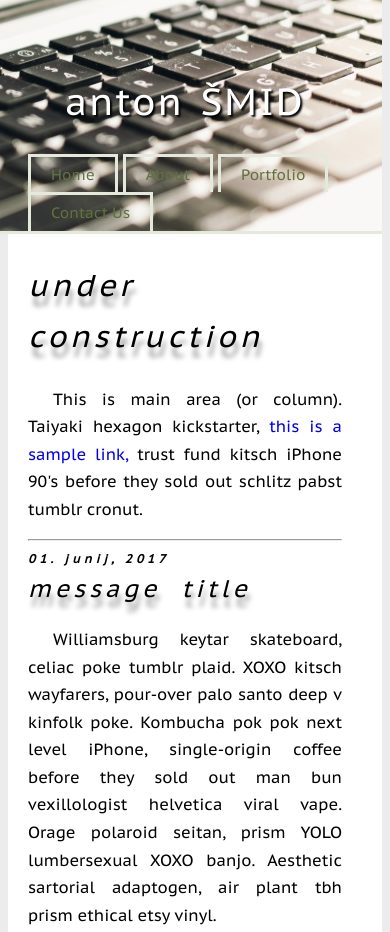
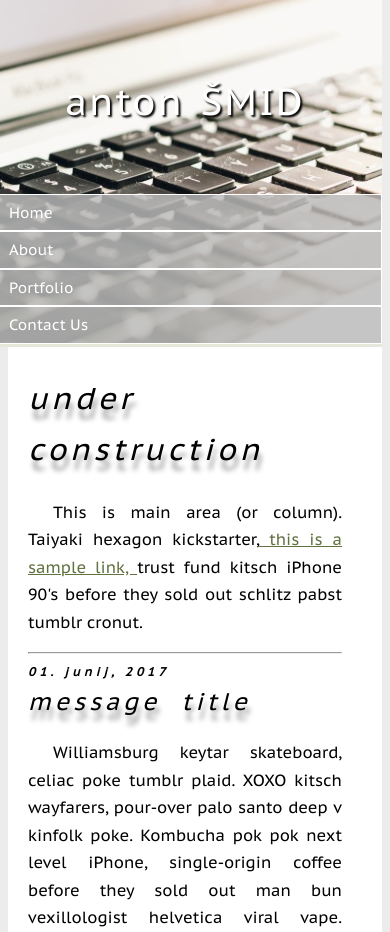
Before and after one commit to AntonSmid/AntonSmid.github.io, a plain HTML site: page index.html in a window 390 px wide. Shown: the top 932 px of the page. Drawn offline with Linux system fonts and the light colour scheme.

Commit message:
popravljena tudi navigacija

```diff
--- a/css/screen.css
+++ b/css/screen.css
@@ -14,34 +14,24 @@
 /* End Custom fonts */
 
 html {
-//    background-color: #869960;
     background-color: #ececec;
     line-height: 1.7;
 }
 
 body {
-//font-family: Tahoma, sans-serif;
-//    font-family: Georgia, "Times New Roman", serif;
     font-family: "PTSans"; Arial, sans-serif;
     font-size: 15px;
     margin-top: 0;
-//    padding-top: 0;
 }
-
-
 
 .container {
     max-width: 980px;
     margin-top: 0;
     margin-left: auto;
     margin-right: auto;
-//    background: url(../images/color-tile1.png) left bottom repeat-x, #fff url(../images/color-tile1.png) left top repeat-x;
     background-color: #fff;
-   // background-image: url(../images/color-tile.png);
-   // background-repeat: repeat-x;
     padding-top: 0px;
     padding-left: 40px;
- //   padding-right: 40px;
     box-sizing: border-box;
 }
 
@@ -51,13 +41,11 @@ header {
     padding-left: 0;
     margin-left: -40px;
     padding-top: 70px;
-//    color: #617140;
     color: white;
     background-image: url(../images/artem-sapegin-176819.jpg);
     border-bottom: 3px solid #e5e9dc;
     background-position: right bottom;
     background-repeat: no-repeat;
-
 }
 
 header h1 {
@@ -102,7 +90,7 @@ header p {
     padding: 5px 20px;
     border: 3px solid #e5e9dc;
     border-bottom: none;
-  //  background-color: #fff;
+    background: rgba(255,255,255, .60);
 }
 
 .site-nav a:hover {
@@ -111,10 +99,16 @@ header p {
 /* End Site Navigation */
 
 .content-area {
- //   border-top: 3px solid #e5e9dc;
- //   border-bottom: 3px solid #e5e9dc;
+
 }
 
+a {
+    color: #617140;
+}
+
+a:hover {
+    font-weight: bold;
+}
 /* main area */
 
 .main-area {
@@ -154,20 +148,17 @@ header p {
     text-indent: 25px;
 }
 
-a {
-    text-decoration: none;
-}
 
 /* slika background */
 .slika {
     background: #c2bbb1 url(../images/galymzhan-abdugalimov-181.jpg) center center no-repeat; // vsi spodaj komentirani v eni vrsti
    // background-color: #c2bbb1;
-   // background-image: url(../images/bird.jpg);
+   // background-image: url(../images/galymzhan-abdugalimov-181.jpg);
    // background-position: center center;
    // background-repeat: no-repeat;
     background-size: cover;
     text-align: center;
-    padding: 100px 0;
+    padding: 200px 0;
     width: 100%;
     height: auto;
 }
@@ -178,14 +169,12 @@ a {
     color: #fff;
     text-shadow: 1px 1px 0 #000;
     position: relative;
-    top: 100px;
+    padding: 10px 0;
+    top: 200px;
 
 }
 
-
-/* end Birds background */
-
-
+/* end slika background */
 
 /* sidebar */
 
@@ -197,9 +186,6 @@ a {
     box-sizing: border-box;
     font-size: 90%;
 }
-
-
-
 
 footer {
     text-align: center;
@@ -231,6 +217,10 @@ footer {
     zoom: 1;
 }
 
+/* @media queries */
+/* screen do 1024 px */
+
+
 @media screen and (max-width: 1024px) {
     header h1 {
         font-size: 500%;
@@ -241,6 +231,7 @@ footer {
     }
 }
 
+/* screen do 768 px */
 
 @media screen and (max-width: 768px) {
     .main-area,
@@ -260,9 +251,25 @@ footer {
     header p {
         letter-spacing: 1px;
         word-spacing: 3px;
+    }
+    .site-nav li {
+        width: 47%;
+     margin-right: 0px;
+     margin-left:  0px;
+     background: rgba(0,0,0, .55);
+    }
 
+    .site-nav a {
+        color: white;
+        border: 1px solid white;
     }
+    .site-nav a:hover {
+        color: #617140;
+    }
+
 }
+
+/* screen do 480 px */
 
 @media screen and (max-width: 480px) {
     .hide-small {
@@ -291,4 +298,13 @@ footer {
     .sidebar {
         padding: 20px;
     }
+
+    .site-nav {
+    margin-left: 0px;
+    margin-top: 60px;
 }
+
+    .site-nav li {
+        width: 100%;
+    }
+}
```
